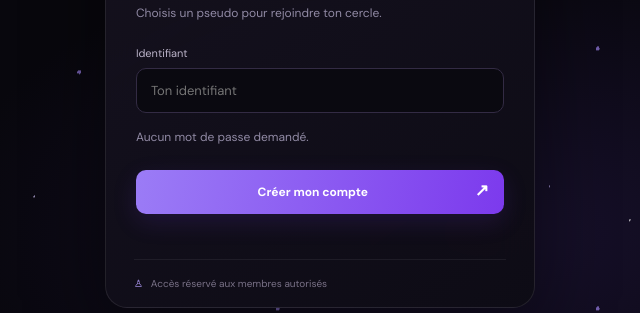
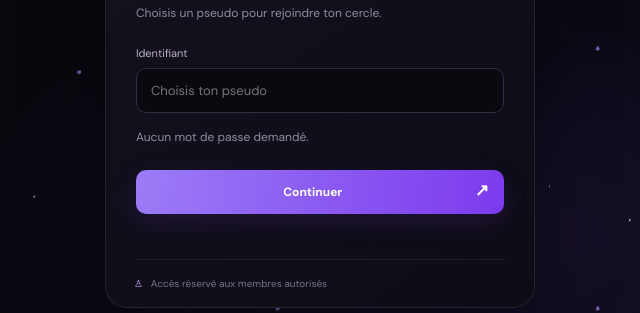
Before and after one commit to DREDOS2133/projet-restreint, a website: page public/index.html in a window 1280 px wide. Shown: the part 367-680 px from the top of the page, 628-1268 px from the left. Drawn offline with Linux system fonts and the light colour scheme; no server answers.

Commit message:
Simplify username-only access for all members

```diff
--- a/public/index.html
+++ b/public/index.html
@@ -25,17 +25,17 @@
         <div id="setup-note" class="notice hidden"></div>
         <form id="login-form">
           <h2>Créer ton compte.</h2><p class="muted">Choisis un pseudo pour rejoindre ton cercle.</p>
-          <label>Identifiant<input name="username" autocomplete="username" required minlength="3" maxlength="20" placeholder="Ton identifiant"></label>
+          <label>Identifiant<input name="username" autocomplete="username" minlength="3" maxlength="20" required placeholder="Choisis ton pseudo"></label>
           <p class="muted">Aucun mot de passe demandé.</p>
-          <button class="primary" type="submit">Créer mon compte <span>↗</span></button><p class="form-message" id="login-message" role="status"></p>
+          <button class="primary" type="submit">Continuer <span>↗</span></button><p class="form-message" id="login-message" role="status"></p>
         </form>
         <form id="register-form" class="hidden">
           <h2>Rejoins le cercle.</h2><p class="muted" id="register-subtitle">Crée le compte du propriétaire.</p>
-          <label>Identifiant<input name="username" autocomplete="username" minlength="3" maxlength="20" pattern="[A-Za-z0-9_]{3,20}" required placeholder="3–20 caractères, sans espace"></label>
+          <label>Identifiant<input name="username" autocomplete="username" minlength="3" maxlength="20" required placeholder="Choisis ton pseudo"></label>
           <p class="muted">Aucun mot de passe demandé.</p>
           <label id="owner-code-wrap">Code secret du propriétaire<input name="owner_code" type="password" autocomplete="off" placeholder="Code secret configuré côté serveur"></label>
           <label id="invite-wrap" class="hidden">Code d'invitation<input name="invite_code" autocomplete="off" placeholder="Code reçu en privé"></label>
-          <button class="primary" type="submit">Créer mon compte <span>↗</span></button><p class="form-message" id="register-message" role="status"></p>
+          <button class="primary" type="submit">Continuer <span>↗</span></button><p class="form-message" id="register-message" role="status"></p>
         </form>
         <div class="card-foot"><span class="lock">♙</span> Accès réservé aux membres autorisés</div>
       </section>
```
